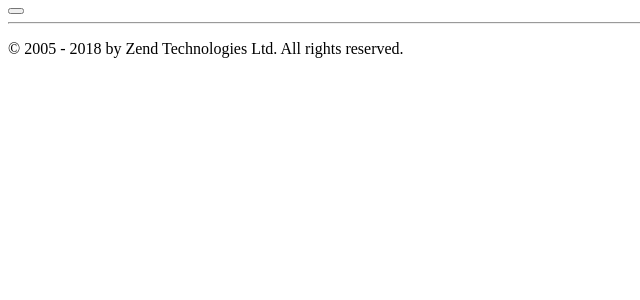
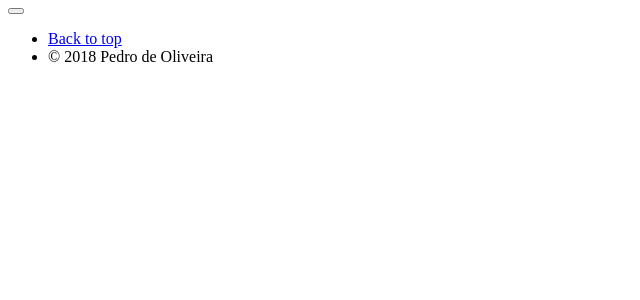
Before and after one commit to falsovsky/idlerpg-site-ng, a PHP site: template module/Application/view/layout/layout.phtml in a window 1280 px wide. Shown: the top 300 px of the page, without its empty margins (0-640 px from the left). Run offline with PHP 8.4, Linux system fonts and the light colour scheme; the template is opened without the code that fills it, so the values that code supplies are empty.

Commit message:
add footer

```diff
--- a/module/Application/view/layout/layout.phtml
+++ b/module/Application/view/layout/layout.phtml
@@ -38,12 +38,24 @@
         </div>
 
         <div class="container">
-            <?= $this->content ?>
-            <hr>
-            <footer>
-                <p>&copy; 2005 - <?= date('Y') ?> by Zend Technologies Ltd. All rights reserved.</p>
+            <div class="row">
+                <div class="col-lg-12">
+                    <?= $this->content ?>
+                </div>
+            </div>
+
+            <footer id="footer">
+                <div class="row">
+                    <div class="col-lg-12">
+                        <ul class="list-unstyled">
+                            <li class="float-lg-right"><a href="#top">Back to top</a></li>
+                            <li>© 2018 Pedro de Oliveira</li>
+                        </ul>
+                    </div>
+                </div>
             </footer>
         </div>
+
         <?= $this->inlineScript() ?>
     </body>
 </html>
--- a/public/css/style.css
+++ b/public/css/style.css
@@ -1,8 +1,10 @@
 body {
     padding-top: 60px;
-    padding-bottom: 40px;
 }
 
 a.offline {
     color: #707070;
 }
+#footer {
+    margin: 3em 0;
+}
```
